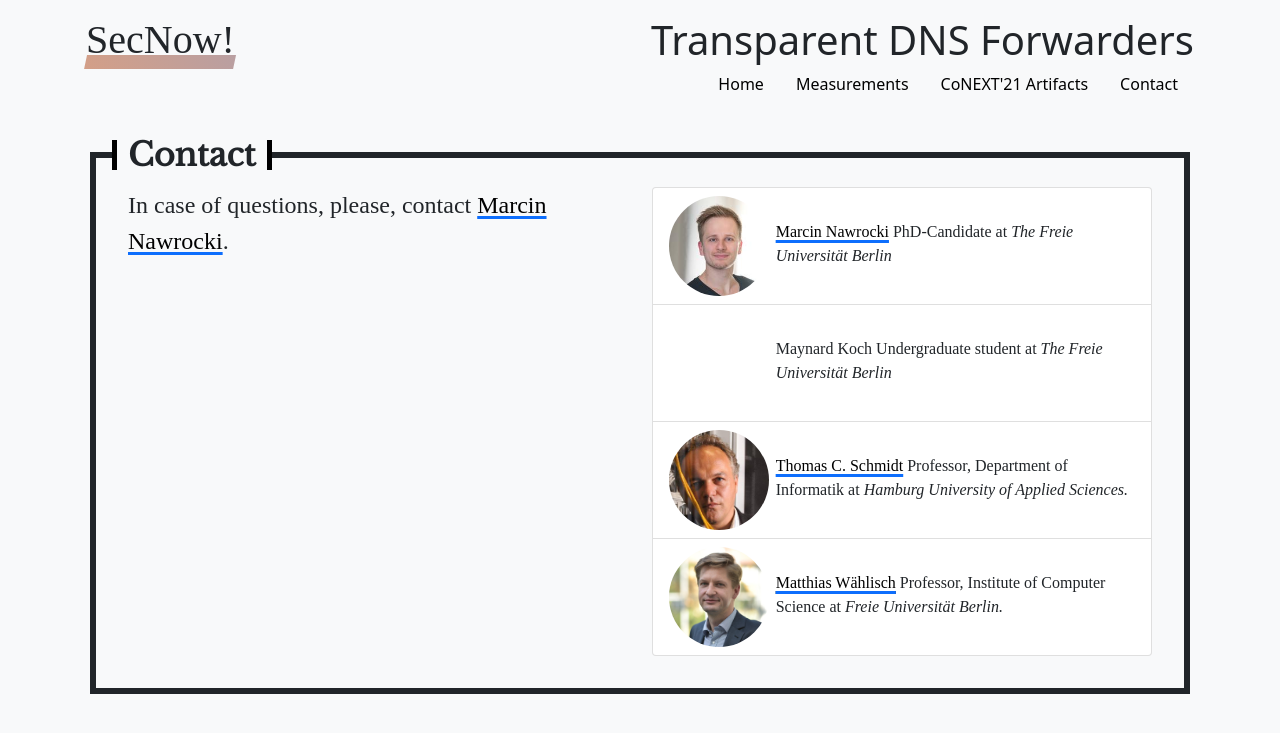
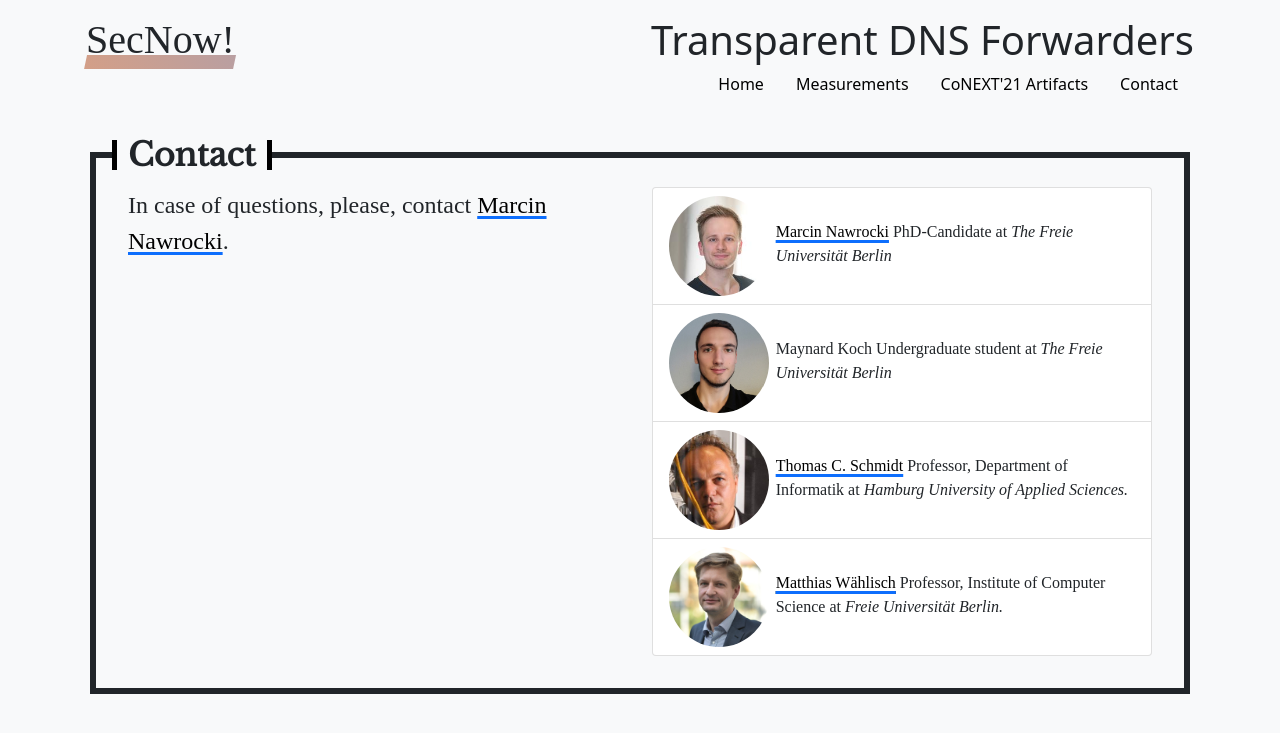
Before and after one commit to netd-tud/odns.secnow.net, a Jekyll site: the page built from contact.md, in a window 1280 px wide. Shown: the top 733 px of the page. Built offline with Jekyll 4.4.1, drawn with Linux system fonts in a browser that asks for light colours; some web fonts are replaced.

Commit message:
add photo of Maynard

```diff
--- a/_sass/site.scss
+++ b/_sass/site.scss
@@ -110,4 +110,7 @@ a {
     &.mw {
         background-image: url('/assets/img/heads/mw.jpg');
     }
+    &.mk {
+        background-image: url('/assets/img/heads/mk.jpg');
+    }
 }
```
Also changed, not shown: assets/img/heads/mk.jpg (added).
